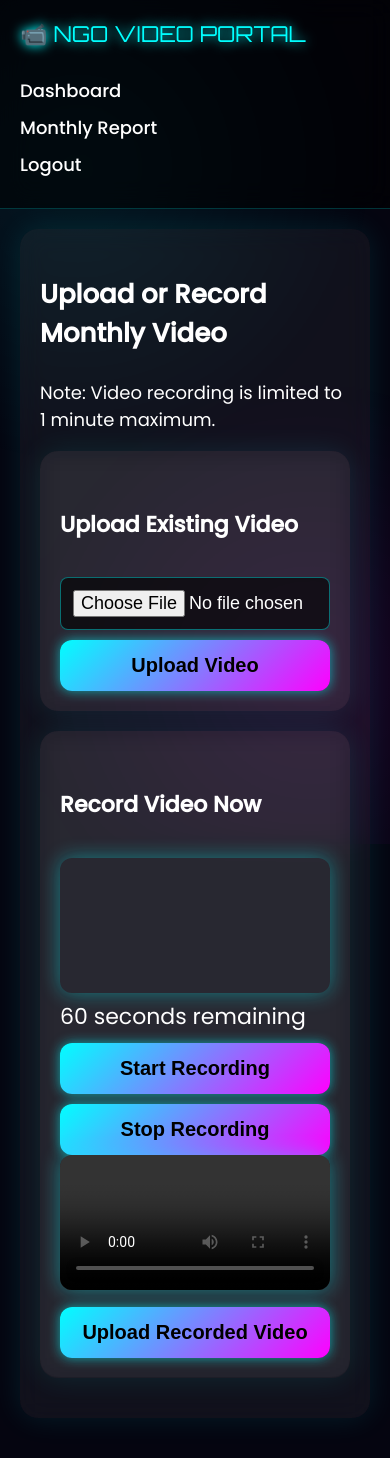
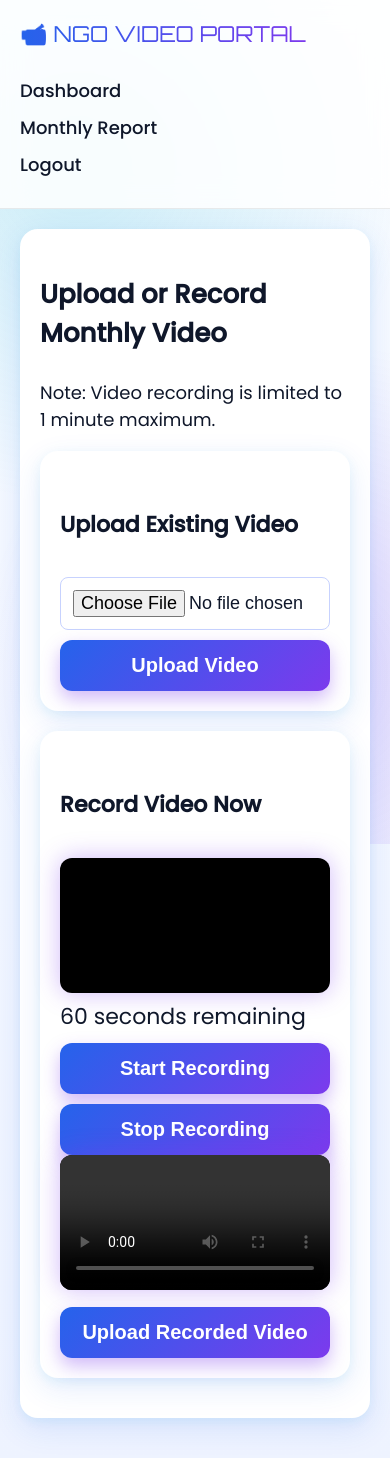
Before and after one commit to SyedRayanIftekhar/video-upload-qr-app, a Flask app: page /upload/CUST1768947885 in a window 390 px wide. Run offline with Flask 3, Linux system fonts and the light colour scheme; data comes from the database, SQL or seed files in the repository.

Commit message:
Update style.css

```diff
--- a/static/style.css
+++ b/static/style.css
@@ -6,19 +6,19 @@
 body {
     margin: 0;
     font-family: 'Poppins', sans-serif;
-    background: #050510;
-    color: #ffffff;
+    background: linear-gradient(180deg, #f8fbff, #eef3ff);
+    color: #0f172a;
     min-height: 100vh;
     overflow-x: hidden;
 }
 
-/* Neon animated background */
+/* Soft gradient background */
 .neon-bg {
     position: fixed;
     inset: 0;
     background:
-        radial-gradient(circle at 20% 20%, rgba(0,255,255,0.08), transparent 40%),
-        radial-gradient(circle at 80% 80%, rgba(255,0,255,0.08), transparent 40%);
+        radial-gradient(circle at 20% 20%, rgba(6,182,212,0.18), transparent 45%),
+        radial-gradient(circle at 80% 80%, rgba(124,58,237,0.18), transparent 45%);
     z-index: -1;
 }
 
@@ -28,29 +28,29 @@ body {
     justify-content: space-between;
     align-items: center;
     padding: 16px 32px;
-    background: rgba(0, 0, 0, 0.55);
+    background: rgba(255,255,255,0.85);
     backdrop-filter: blur(14px);
-    border-bottom: 1px solid rgba(0,255,255,0.2);
+    border-bottom: 1px solid rgba(0,0,0,0.08);
 }
 
 .logo {
     font-family: 'Orbitron', sans-serif;
     font-size: 20px;
-    color: #00ffff;
-    text-shadow: 0 0 12px #00ffff;
+    background: linear-gradient(90deg, #2563eb, #7c3aed);
+    -webkit-background-clip: text;
+    -webkit-text-fill-color: transparent;
 }
 
 .nav-links a {
     margin-left: 20px;
     text-decoration: none;
-    color: #fff;
+    color: #0f172a;
     font-weight: 500;
     transition: 0.3s;
 }
 
 .nav-links a:hover {
-    color: #00ffff;
-    text-shadow: 0 0 10px #00ffff;
+    color: #06b6d4;
 }
 
 /* ---------- MAIN CONTAINER ---------- */
@@ -61,18 +61,20 @@ body {
 /* ---------- HEADINGS ---------- */
 h2 {
     font-family: 'Orbitron', sans-serif;
-    color: #00ffff;
+    background: linear-gradient(90deg, #2563eb, #7c3aed);
+    -webkit-background-clip: text;
+    -webkit-text-fill-color: transparent;
     margin-bottom: 20px;
-    text-shadow: 0 0 10px rgba(0,255,255,0.6);
 }
 
 /* ---------- CARDS ---------- */
 .card {
-    background: rgba(255,255,255,0.05);
+    background: #ffffff;
     border-radius: 14px;
     padding: 20px;
-    box-shadow: 0 0 30px rgba(0,255,255,0.1);
-    backdrop-filter: blur(12px);
+    box-shadow:
+        0 10px 30px rgba(37,99,235,0.12),
+        0 4px 12px rgba(6,182,212,0.08);
 }
 
 /* ---------- TABLE ---------- */
@@ -88,81 +90,88 @@ th, td {
 }
 
 th {
-    background: rgba(0,255,255,0.15);
-    color: #00ffff;
+    background: linear-gradient(90deg, #e0f2fe, #ede9fe);
+    color: #0f172a;
     font-family: 'Orbitron', sans-serif;
 }
 
 tr {
-    background: rgba(255,255,255,0.03);
+    background: #ffffff;
 }
 
 tr:hover {
-    background: rgba(0,255,255,0.08);
+    background: rgba(6,182,212,0.08);
 }
 
 /* ---------- INPUTS ---------- */
 input, select {
-    background: rgba(0,0,0,0.6);
-    color: #fff;
-    border: 1px solid rgba(0,255,255,0.4);
+    background: #ffffff;
+    color: #0f172a;
+    border: 1px solid #c7d2fe;
     border-radius: 8px;
     padding: 8px;
     outline: none;
 }
 
 input::placeholder {
-    color: #aaa;
+    color: #94a3b8;
+}
+
+input:focus,
+select:focus {
+    border-color: #2563eb;
+    box-shadow: 0 0 0 3px rgba(37,99,235,0.2);
 }
 
 /* ---------- BUTTONS ---------- */
 button {
-    background: linear-gradient(135deg, #00ffff, #ff00ff);
-    color: #000;
+    background: linear-gradient(135deg, #2563eb, #7c3aed);
+    color: #ffffff;
     border: none;
     padding: 8px 16px;
     border-radius: 10px;
     font-weight: bold;
     cursor: pointer;
     transition: 0.3s;
-    box-shadow: 0 0 12px rgba(0,255,255,0.6);
+    box-shadow: 0 8px 18px rgba(124,58,237,0.35);
 }
 
 button:hover {
     transform: scale(1.05);
-    box-shadow: 0 0 20px rgba(255,0,255,0.8);
+    box-shadow: 0 12px 26px rgba(37,99,235,0.45);
 }
 
 /* ---------- VIDEO ---------- */
 video {
     border-radius: 12px;
-    box-shadow: 0 0 20px rgba(0,255,255,0.4);
+    background: #000;
+    box-shadow: 0 0 25px rgba(124,58,237,0.35);
 }
 
 /* ---------- STATUS COLORS ---------- */
 .status-submitted {
-    color: #00ff9d;
+    color: #06b6d4;
     font-weight: bold;
 }
 
 .status-pending {
-    color: #ffaa00;
+    color: #f59e0b;
     font-weight: bold;
 }
 
 .status-not {
-    color: #ff4d4d;
+    color: #ef4444;
     font-weight: bold;
 }
 
 /* ---------- LINKS ---------- */
 a {
-    color: #00ffff;
+    color: #2563eb;
     text-decoration: none;
 }
 
 a:hover {
-    text-shadow: 0 0 10px #00ffff;
+    color: #06b6d4;
 }
 
 /* ---------- MOBILE ---------- */
```
Also changed, not shown: other parts of static/style.css (+8 -82 lines).
